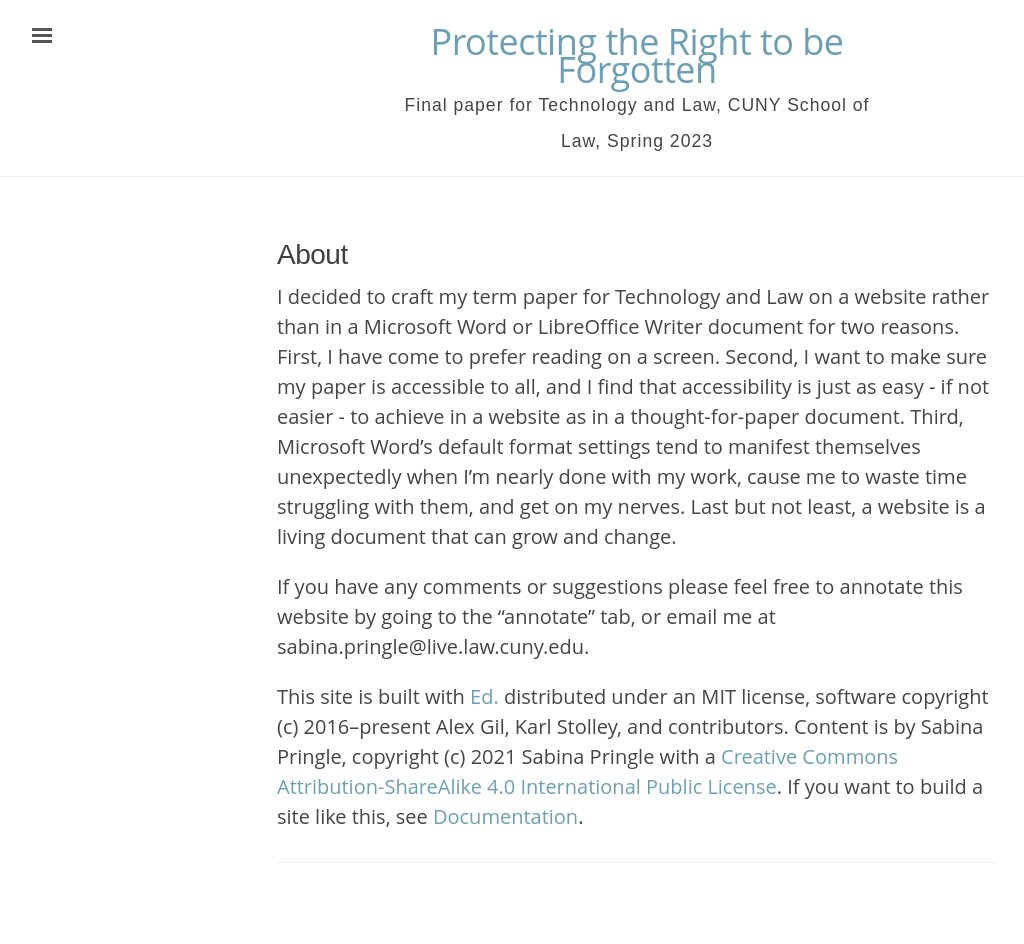
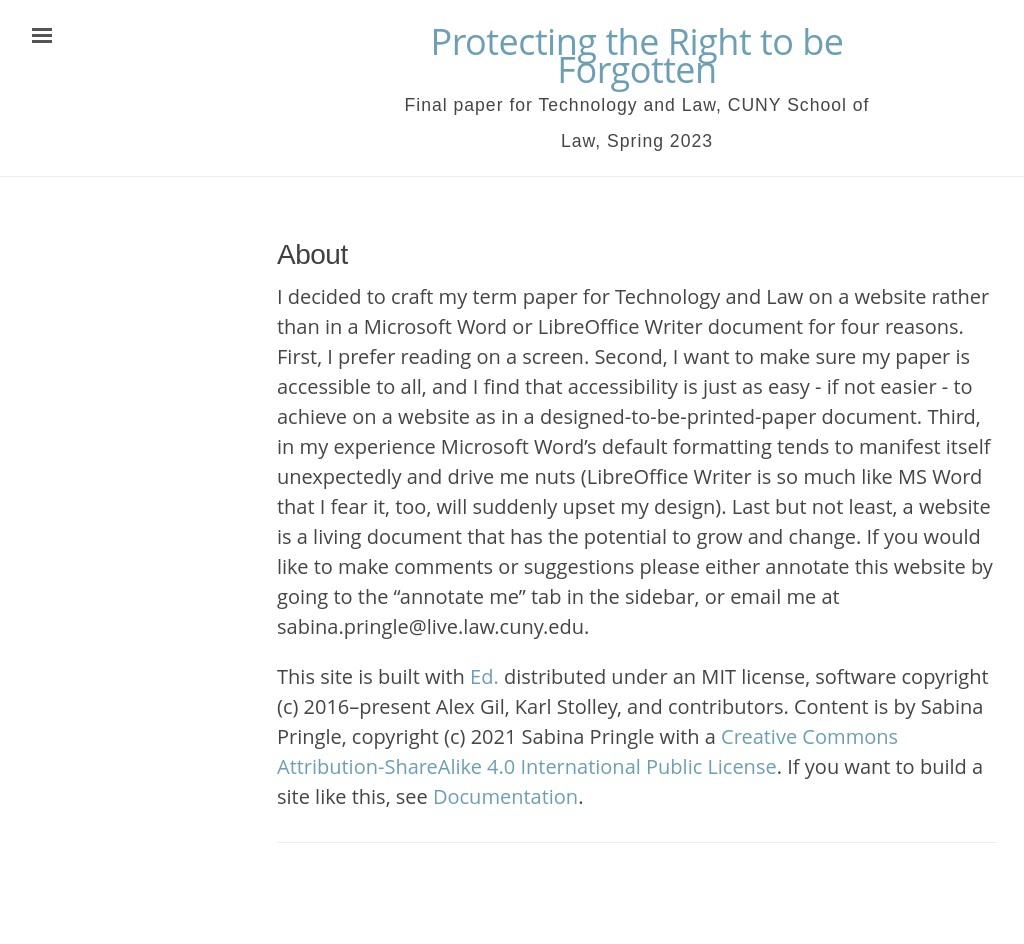
Before and after one commit to binipringle/right-to-be-forgotten, a Jekyll site: the page built from about.md, in a window 1280 px wide. Shown: the whole page, without its empty margins (3-1027 px from the left). Built offline with Jekyll 4.4.1, drawn with Linux system fonts in a browser that asks for light colours.

Commit message:
added to a few pages

```diff
--- a/about.md
+++ b/about.md
@@ -3,9 +3,7 @@ layout: page
 title: About
 ---
 
-I decided to craft my term paper for Technology and Law on a website rather than in a Microsoft Word or LibreOffice Writer document for two reasons. First, I have come to prefer reading on a screen. Second, I want to make sure my paper is accessible to all, and I find that accessibility is just as easy - if not easier - to achieve in a website as in a thought-for-paper document. Third, Microsoft Word's default format settings tend to manifest themselves unexpectedly when I'm nearly done with my work, cause me to waste time struggling with them, and get on my nerves. Last but not least, a website is a living document that can grow and change.
-
-If you have any comments or suggestions please feel free to annotate this website by going to the "annotate" tab, or email me at sabina.pringle@live.law.cuny.edu.
+I decided to craft my term paper for Technology and Law on a website rather than in a Microsoft Word or LibreOffice Writer document for four reasons. First, I prefer reading on a screen. Second, I want to make sure my paper is accessible to all, and I find that accessibility is just as easy - if not easier - to achieve on a website as in a designed-to-be-printed-paper document. Third, in my experience Microsoft Word's default formatting tends to manifest itself unexpectedly and drive me nuts (LibreOffice Writer is so much like MS Word that I fear it, too, will suddenly upset my design). Last but not least, a website is a living document that has the potential to grow and change. If you would like to make comments or suggestions please either annotate this website by going to the "annotate me" tab in the sidebar, or email me at sabina.pringle@live.law.cuny.edu.
 
 This site is built with <a href="https://minicomp.github.io/ed/">Ed.</a> distributed under an MIT license, software copyright (c) 2016–present Alex Gil, Karl Stolley, and contributors. Content is by Sabina Pringle, copyright (c) 2021 Sabina Pringle with a <a href="https://creativecommons.org/licenses/by-sa/4.0/">Creative Commons Attribution-ShareAlike 4.0 International Public License</a>. If you want to build a site like this, see <a href="https://binipringle.github.io/lawyeringseminar2/documentation/">Documentation</a>.
 
```
Also changed, not shown: _texts/0-introduction.md (+2 -4 lines), _texts/1-europe.md (+1 -1 lines), _texts/2-united-states.md (+6 -2 lines).
